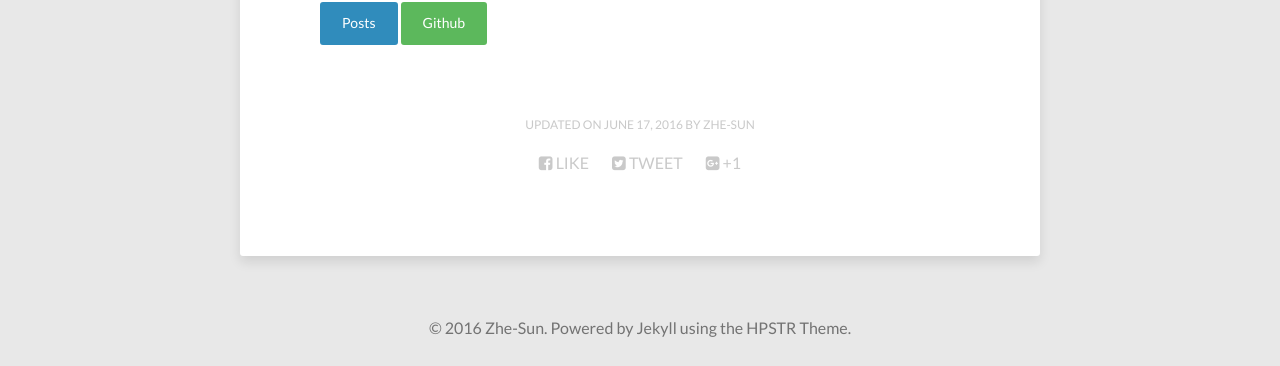
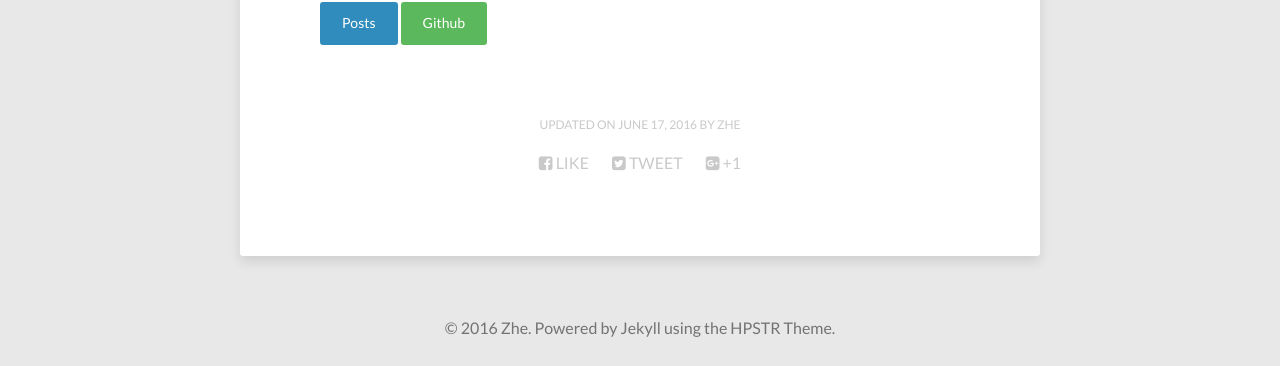
Before and after one commit to zhe-sun/zhe-sun.github.io, a Jekyll site: the page built from about/index.md, in a window 1280 px wide. Shown: the part 718-1084 px from the top of the page. Built offline with Jekyll 4.4.1, drawn with Linux system fonts in a browser that asks for light colours; nearby versions of some CDN libraries.

Commit message:
change _config.yml

```diff
--- a/_config.yml
+++ b/_config.yml
@@ -9,7 +9,7 @@ url: https://zhe-sun.github.io
 
 # Owner/author information
 owner:
-  name:           Zhe-Sun
+  name:           Zhe
   avatar:         sunzhe.png
   bio:            "Whatever is worth doing is worth doing well."
   email:          sunzhe.micro@gmail.com
```
